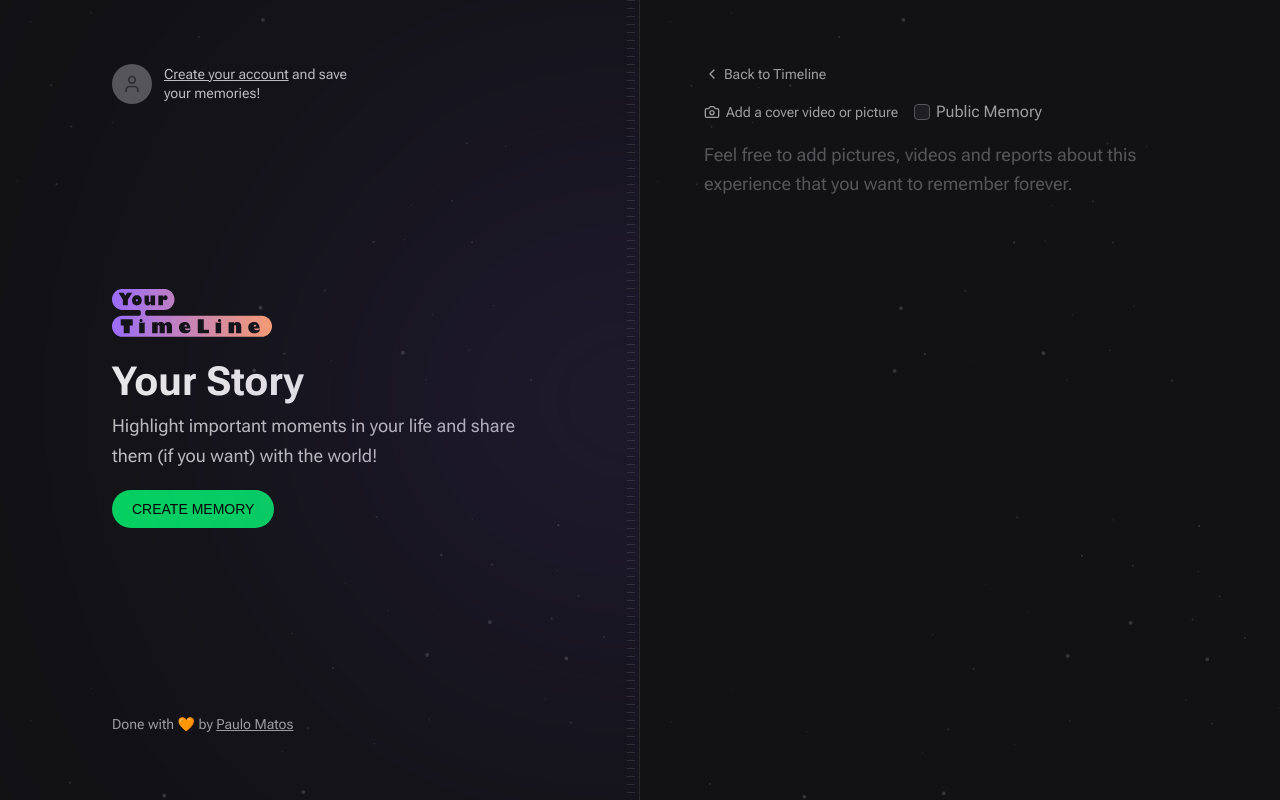
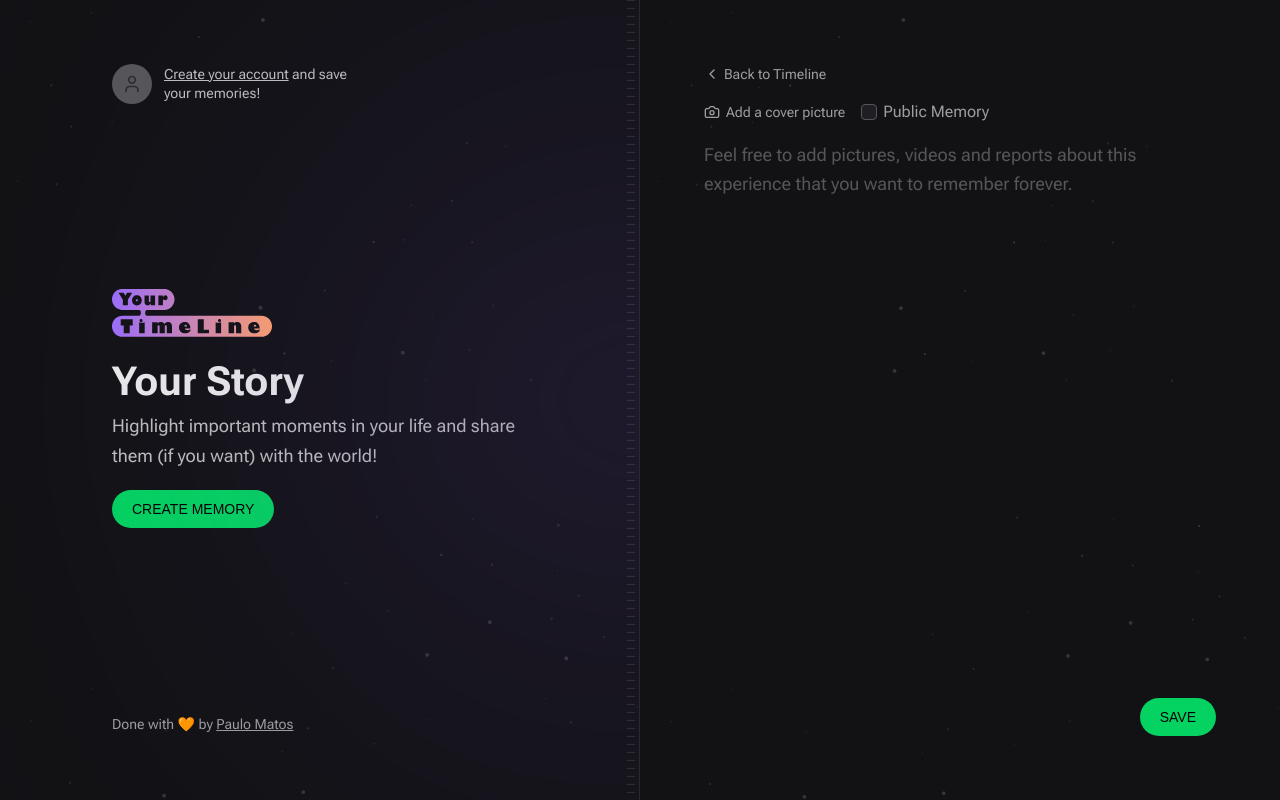
Before and after one commit to paulo-matos/timeline-web, a Next.js app: page /memories/new in a window 1280 px wide. Built offline with nearby package versions, Linux system fonts and the light colour scheme; no server answers; a web font is replaced by a local one.

Commit message:
Added new memory page with image preview

```diff
--- a/package.json
+++ b/package.json
@@ -16,6 +16,7 @@
     "axios": "^1.4.0",
     "eslint": "8.40.0",
     "eslint-config-next": "13.4.2",
+    "js-cookie": "^3.0.5",
     "jwt-decode": "^3.1.2",
     "lucide-react": "^0.236.0",
     "next": "13.4.2",
@@ -28,6 +29,7 @@
   "devDependencies": {
     "@rocketseat/eslint-config": "^1.2.0",
     "@tailwindcss/forms": "^0.5.3",
+    "@types/js-cookie": "^3.0.3",
     "prettier-plugin-tailwindcss": "^0.3.0"
   }
 }
--- a/src/app/memories/new/page.tsx
+++ b/src/app/memories/new/page.tsx
@@ -1,4 +1,5 @@
-import { Camera, ChevronLeft } from 'lucide-react'
+import { NewMemoryForm } from '@/components/NewMemoryForm'
+import { ChevronLeft } from 'lucide-react'
 import Link from 'next/link'
 
 export default function NewMemory() {
@@ -12,40 +13,7 @@
         Back to Timeline
       </Link>
 
-      <form className="flex flex-1 flex-col gap-2">
-        <div className="flex items-center gap-4">
-          <label
-            htmlFor="media"
-            className="flex cursor-pointer items-center gap-1.5 text-sm text-gray-200 hover:text-gray-100"
-          >
-            <Camera className="h-4 w-4" />
-            Add a cover video or picture
-          </label>
-
-          <label
-            htmlFor="isPublic"
-            className="text-small flex items-center gap-1.5 text-gray-200 hover:text-gray-100"
-          >
-            <input
-              type="checkbox"
-              id="isPublic"
-              name="isPublic"
-              value="true"
-              className="h-4 w-4 rounded border-gray-400 bg-gray-700 text-purple-500 focus:ring-0"
-            />
-            Public Memory
-          </label>
-        </div>
-
-        <input type="file" id="media" className="invisible h-0 w-0" />
-
-        <textarea
-          name="content"
-          spellCheck={false}
-          className="w-full flex-1 resize-none rounded border-0 bg-transparent p-0 text-lg leading-relaxed text-gray-100 placeholder:text-gray-400 focus:ring-0"
-          placeholder="Feel free to add pictures, videos and reports about this experience that you want to remember forever."
-        />
-      </form>
+      <NewMemoryForm />
     </div>
   )
 }
--- /dev/null
+++ b/src/components/MediaPicker.tsx
@@ -0,0 +1,42 @@
+'use client'
+
+import { ChangeEvent, useState } from 'react'
+
+export function MediaPicker() {
+  const [preview, setPreview] = useState<string | null>(null)
+
+  function onFileSelected(event: ChangeEvent<HTMLInputElement>) {
+    const { files } = event.target
+
+    if (!files) {
+      return
+    }
+
+    const previewURL = URL.createObjectURL(files[0])
+
+    setPreview(previewURL)
+  }
+
+  return (
+    <>
+      <input
+        id="media"
+        type="file"
+        name="coverUrl"
+        accept="image/*"
+        onChange={onFileSelected}
+        className="invisible h-0 w-0"
+      />
+
+      {preview && (
+        // eslint disabled because there's no need to optimize image rendering, since the image is in the user's device
+        // eslint-disable-next-line
+        <img
+          alt=""
+          src={preview}
+          className="aspect-video w-full rounded-lg object-contain"
+        />
+      )}
+    </>
+  )
+}
--- /dev/null
+++ b/src/components/NewMemoryForm.tsx
@@ -0,0 +1,93 @@
+'use client'
+
+import Cookie from 'js-cookie'
+import { api } from '@/lib/api'
+import { FormEvent } from 'react'
+import { Camera } from 'lucide-react'
+import { MediaPicker } from './MediaPicker'
+import { useRouter } from 'next/navigation'
+
+export function NewMemoryForm() {
+  const router = useRouter()
+
+  async function handleCreateMemory(event: FormEvent<HTMLFormElement>) {
+    event.preventDefault()
+
+    const formData = new FormData(event.currentTarget)
+
+    const fileToUpload = formData.get('coverUrl')
+
+    let coverUrl = ''
+
+    if (fileToUpload) {
+      const uploadFormData = new FormData()
+      uploadFormData.set('file', fileToUpload)
+
+      const uploadResponse = await api.post('/upload', uploadFormData)
+
+      coverUrl = uploadResponse.data.fileUrl
+    }
+
+    const token = Cookie.get('token')
+
+    await api.post(
+      '/memories',
+      {
+        coverUrl,
+        content: formData.get('content'),
+        isPublic: formData.get('isPublic'),
+      },
+      {
+        headers: {
+          Authorization: `Bearer ${token}`,
+        },
+      },
+    )
+
+    router.push('/')
+  }
+
+  return (
+    <form onSubmit={handleCreateMemory} className="flex flex-1 flex-col gap-2">
+      <div className="flex items-center gap-4">
+        <label
+          htmlFor="media"
+          className="flex cursor-pointer items-center gap-1.5 text-sm text-gray-200 hover:text-gray-100"
+        >
+          <Camera className="h-4 w-4" />
+          Add a cover picture
+        </label>
+
+        <label
+          htmlFor="isPublic"
+          className="text-small flex items-center gap-1.5 text-gray-200 hover:text-gray-100"
+        >
+          <input
+            type="checkbox"
+            id="isPublic"
+            name="isPublic"
+            value="true"
+            className="h-4 w-4 rounded border-gray-400 bg-gray-700 text-purple-500 focus:ring-0"
+          />
+          Public Memory
+        </label>
+      </div>
+
+      <MediaPicker />
+
+      <textarea
+        name="content"
+        spellCheck={false}
+        className="w-full flex-1 resize-none rounded border-0 bg-transparent p-0 text-lg leading-relaxed text-gray-100 placeholder:text-gray-400 focus:ring-0"
+        placeholder="Feel free to add pictures, videos and reports about this experience that you want to remember forever."
+      />
+
+      <button
+        type="submit"
+        className="inline-block self-end rounded-full bg-green-500 px-5 py-3 font-alt text-sm uppercase leading-none text-black hover:bg-green-600"
+      >
+        Save
+      </button>
+    </form>
+  )
+}
```
Also changed, not shown: 1 other file (tests, documents, lock files or other folders).
